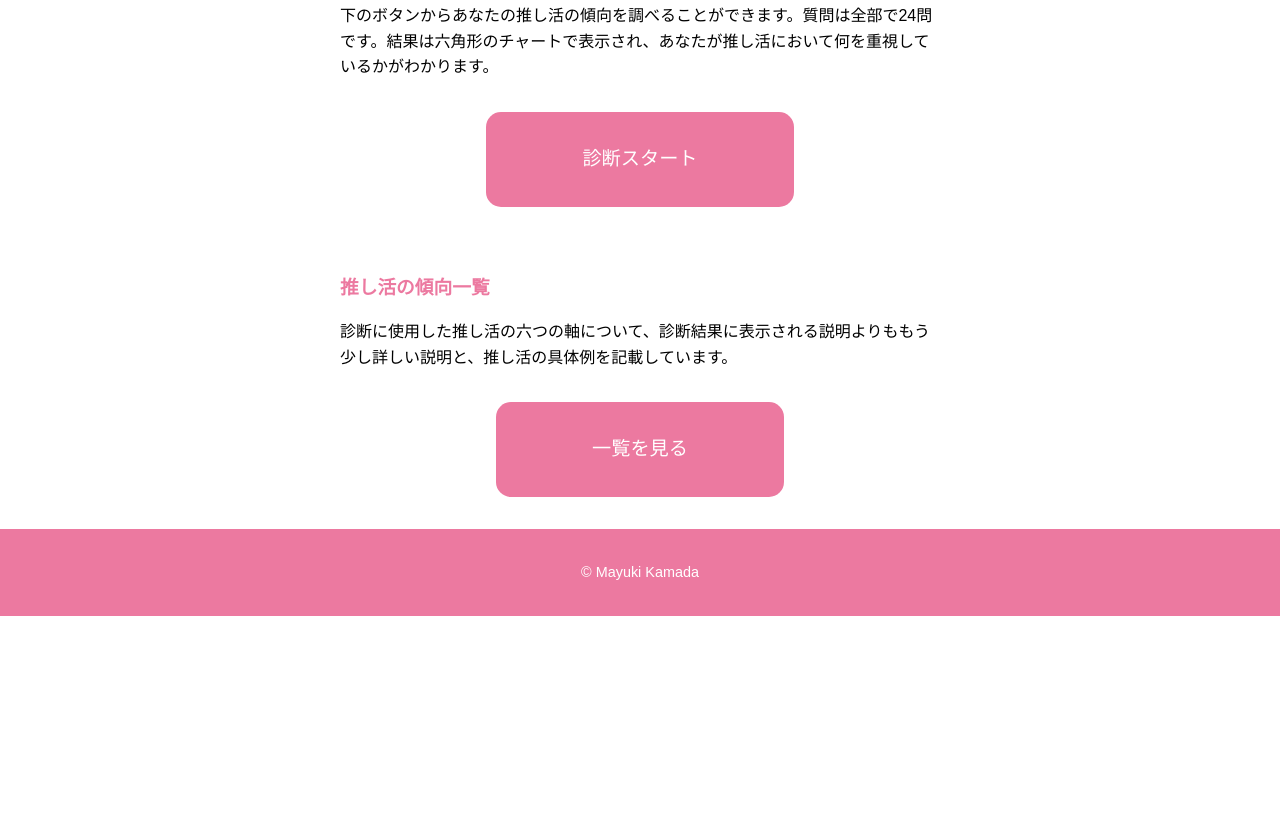
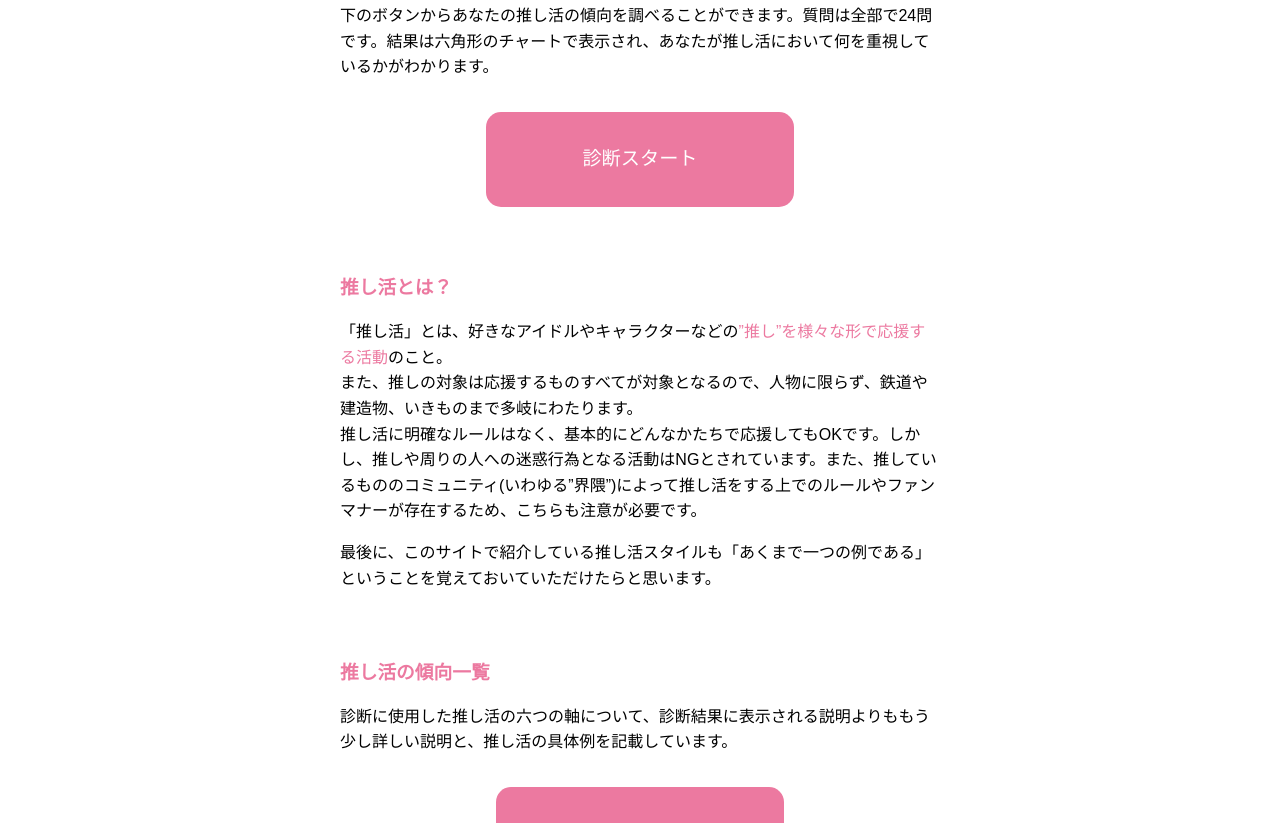
Before and after one commit to an-may/FindYourVibe, a plain HTML site: page index.html in a window 1280 px wide. Shown: the part 517-1340 px from the top of the page. Before the commit the page ends 1133 px from the top, so only its background shows below. Drawn offline with Linux system fonts and the light colour scheme; a web font is replaced by a local one.

Commit message:
Update index.html

```diff
--- a/index.html
+++ b/index.html
@@ -30,7 +30,12 @@
      <a href="page1.html" class="button">診断スタート</a>
     </div>
   </section>
-
+  <section class="section">
+          <h3>推し活とは？</h3>
+          <p>「推し活」とは、好きなアイドルやキャラクターなどの<span style="color: #EC79A0;">”推し”を様々な形で応援する活動</span>のこと。<br>また、推しの対象は応援するものすべてが対象となるので、人物に限らず、鉄道や建造物、いきものまで多岐にわたります。<br>
+          推し活に明確なルールはなく、基本的にどんなかたちで応援してもOKです。しかし、推しや周りの人への迷惑行為となる活動はNGとされています。また、推しているもののコミュニティ(いわゆる”界隈”)によって推し活をする上でのルールやファンマナーが存在するため、こちらも注意が必要です。</p>
+          最後に、このサイトで紹介している推し活スタイルも「あくまで一つの例である」ということを覚えておいていただけたらと思います。</p>
+        </section>
   <section class="section">
     <h3>推し活の傾向一覧</h3>
     <p>診断に使用した推し活の六つの軸について、診断結果に表示される説明よりももう少し詳しい説明と、推し活の具体例を記載しています。</p>
```
